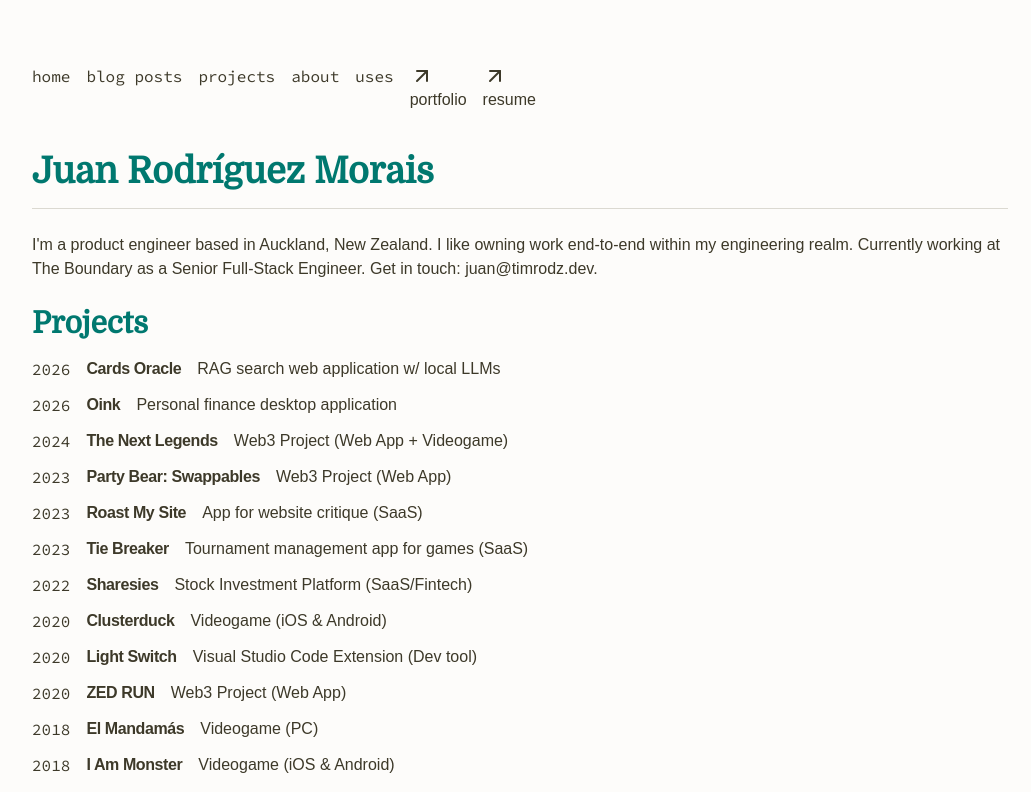
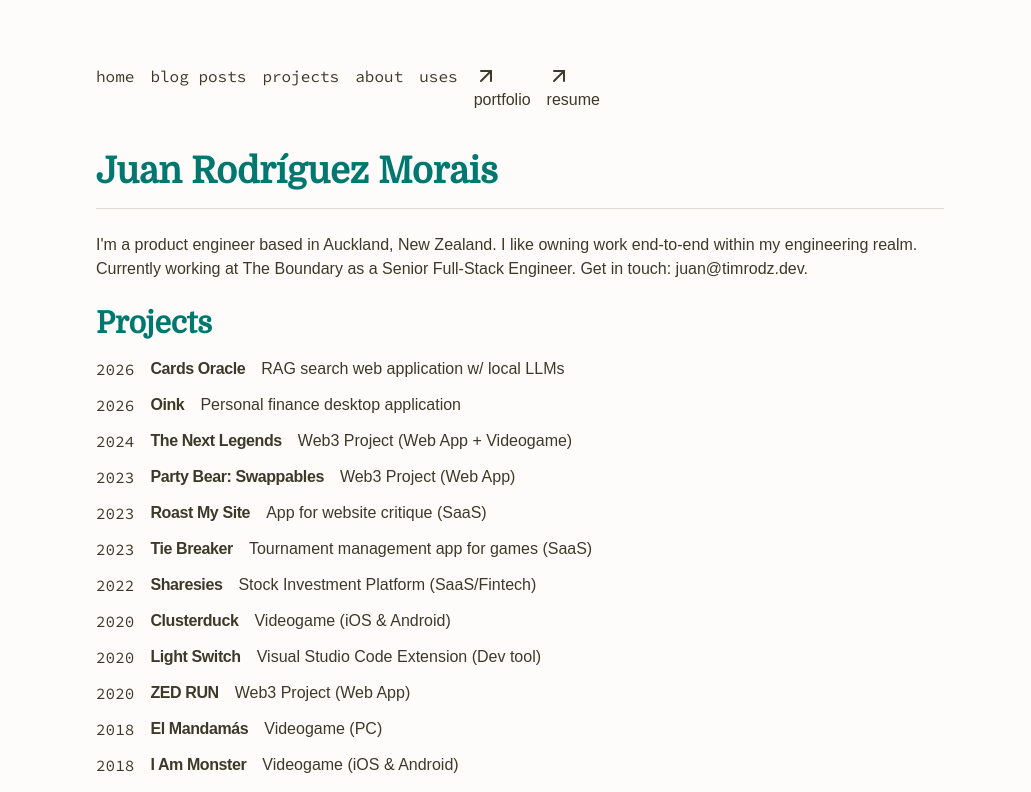
Before and after one commit to timrodz/timrodz.dev, a Next.js app in the folder apps/blog/: page / in a window 1280 px wide. Shown: the top 792 px of the page, without its empty margins (120-1151 px from the left). Built offline with nearby package versions, Linux system fonts and the light colour scheme; no server answers; a web font is replaced by a local one.

Commit message:
refactor: Blog layout responsiveness

```diff
--- a/apps/blog/components/layout-container.tsx
+++ b/apps/blog/components/layout-container.tsx
@@ -2,6 +2,8 @@ import { PropsWithChildren } from "react";
 
 export function LayoutContainer({ children }: PropsWithChildren) {
   return (
-    <div className="max-w-5xl mx-auto px-6 py-16 space-y-10">{children}</div>
+    <div className="max-w-full md:max-w-2xl lg:max-w-4xl mx-auto px-6 py-16 space-y-10">
+      {children}
+    </div>
   );
 }
--- a/apps/blog/components/page-container.tsx
+++ /dev/null
@@ -1,7 +0,0 @@
-import { PropsWithChildren } from "react";
-
-export function PageContainer({ children }: PropsWithChildren) {
-  return (
-    <main className="max-w-5xl mx-auto px-6 py-16 space-y-10">{children}</main>
-  );
-}
```
